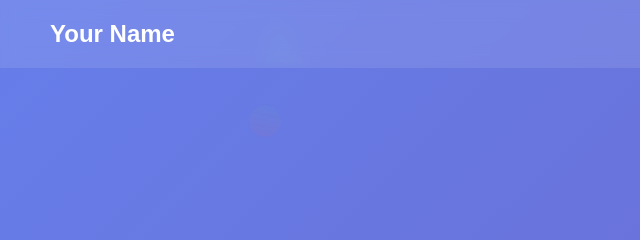
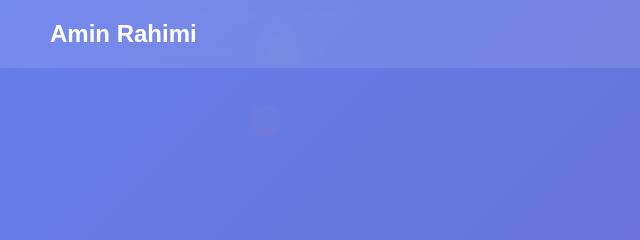
Before and after one commit to MandegarAmin/aminrahimi.github.io, a plain HTML site: page index.html in a window 1280 px wide. Shown: the top 240 px of the page, 0-640 px from the left. Drawn offline with Linux system fonts and the light colour scheme.

Commit message:
Update index.html

```diff
--- a/index.html
+++ b/index.html
@@ -3,7 +3,7 @@
 <head>
     <meta charset="UTF-8">
     <meta name="viewport" content="width=device-width, initial-scale=1.0">
-    <title>Amin Rahimi</title>
+    <title>Amin Rahimi Portfolio</title>
     <style>
         * {
             margin: 0;
@@ -523,7 +523,7 @@
     <!-- Navigation -->
     <nav id="navbar">
         <div class="nav-container">
-            <a href="#" class="logo">Your Name</a>
+            <a href="#" class="logo">Amin Rahimi</a>
             <ul class="nav-links">
                 <li><a href="#home">Home</a></li>
                 <li><a href="#about">About</a></li>
```
